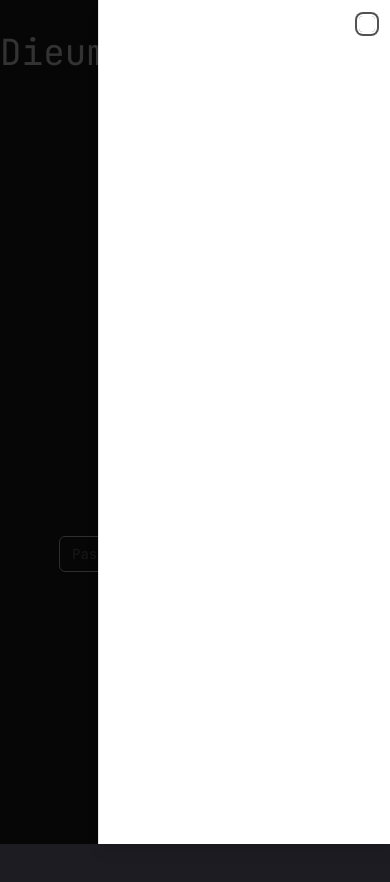
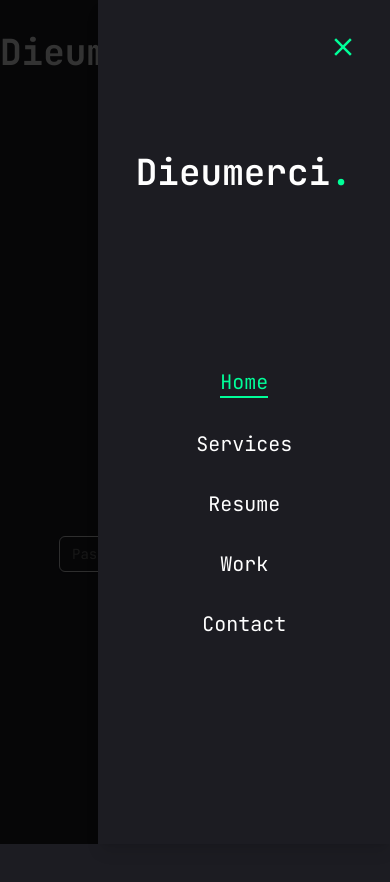
Before and after one commit to Dieumerci-M2/myPortFolio, a Next.js app: page / in a window 390 px wide. Both pictures are taken after a click on the button 374 px from the left and 52 px from the top of the page. Shown: the top 882 px of the page. Built offline with nearby package versions, Linux system fonts and the light colour scheme.

Commit message:
feat : add NavMobile Menus

```diff
--- a/components/Header.tsx
+++ b/components/Header.tsx
@@ -8,7 +8,7 @@ const Header = () => {
         <header className="py-8 xl:py-12 text-white">
             <div className="container mx-auto flex justify-between items-center">
                 <Link href="/">
-                    <h1 className="m-auto text-4xl ">
+                    <h1 className="m-auto text-4xl font-bold">
                         Dieumerci<span className="text-accent">.</span>
                     </h1>
                 </Link>
--- a/components/NavMobile.tsx
+++ b/components/NavMobile.tsx
@@ -31,12 +31,33 @@ const links = [
 
 
 const NavMobile = () => {
+
+    const pathName = usePathname()
+
   return (
     <Sheet>
         <SheetTrigger className="flex justify-center items-center">
             <CiMenuFries className="text-[32px] text-accent"/>
         </SheetTrigger>
-        <SheetContent>content</SheetContent>
+        <SheetContent className="flex flex-col">
+            <div className="mt-32 mb-40 text-center text-2xl">
+            <Link href="/">
+                    <h1 className="font-semibold text-4xl ">
+                        Dieumerci<span className="text-accent">.</span>
+                    </h1>
+                </Link>
+            </div>
+            <nav className="flex flex-col gap-8 justify-center items-center ">
+                {links.map((link, index)=>{
+                    return(
+                        <Link href={link.path} key={index}
+                        className={`${link.path === pathName && `border-b-2 text-accent border-accent` } capitalize text-xl hover:text-accent transition-all`}>
+                            {link.name}
+                        </Link>
+                    )
+                })}
+            </nav>
+        </SheetContent>
     </Sheet>
   )
 }
--- a/components/ui/sheet.tsx
+++ b/components/ui/sheet.tsx
@@ -6,6 +6,8 @@ import { Cross2Icon } from "@radix-ui/react-icons"
 import { cva, type VariantProps } from "class-variance-authority"
 
 import { cn } from "@/lib/utils"
+
+import {IoMdClose} from "react-icons/io"
 
 const Sheet = SheetPrimitive.Root
 
@@ -31,7 +33,7 @@ const SheetOverlay = React.forwardRef<
 SheetOverlay.displayName = SheetPrimitive.Overlay.displayName
 
 const sheetVariants = cva(
-  "fixed z-50 gap-4 bg-background p-6 shadow-lg transition ease-in-out data-[state=closed]:duration-300 data-[state=open]:duration-500 data-[state=open]:animate-in data-[state=closed]:animate-out",
+  "fixed z-50 gap-4 bg-primary p-6 shadow-lg transition ease-in-out data-[state=closed]:duration-300 data-[state=open]:duration-500 data-[state=open]:animate-in data-[state=closed]:animate-out",
   {
     variants: {
       side: {
@@ -40,7 +42,7 @@ const sheetVariants = cva(
           "inset-x-0 bottom-0 border-t data-[state=closed]:slide-out-to-bottom data-[state=open]:slide-in-from-bottom",
         left: "inset-y-0 left-0 h-full w-3/4 border-r data-[state=closed]:slide-out-to-left data-[state=open]:slide-in-from-left sm:max-w-sm",
         right:
-          "inset-y-0 right-0 h-full w-3/4 border-l data-[state=closed]:slide-out-to-right data-[state=open]:slide-in-from-right sm:max-w-sm",
+          "inset-y-0 right-0 h-full w-3/4 data-[state=closed]:slide-out-to-right data-[state=open]:slide-in-from-right sm:max-w-sm",
       },
     },
     defaultVariants: {
@@ -64,8 +66,8 @@ const SheetContent = React.forwardRef<
       className={cn(sheetVariants({ side }), className)}
       {...props}
     >
-      <SheetPrimitive.Close className="absolute right-4 top-4 rounded-sm opacity-70 ring-offset-background transition-opacity hover:opacity-100 focus:outline-none focus:ring-2 focus:ring-ring focus:ring-offset-2 disabled:pointer-events-none data-[state=open]:bg-secondary">
-        <Cross2Icon className="h-4 w-4" />
+      <SheetPrimitive.Close className="absolute right-8 top-8 transition-opacity outline-none">
+        <IoMdClose className="text-3xl text-accent" />
         <span className="sr-only">Close</span>
       </SheetPrimitive.Close>
       {children}
```
